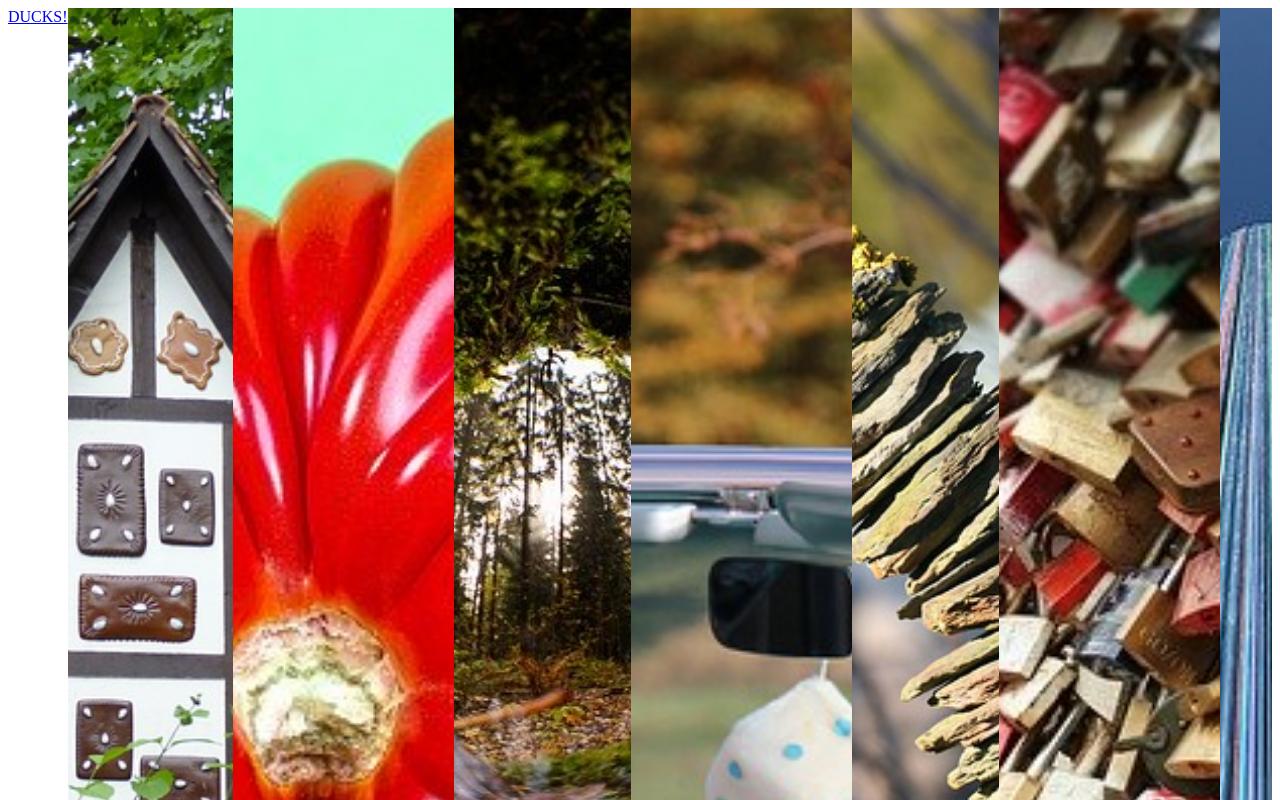
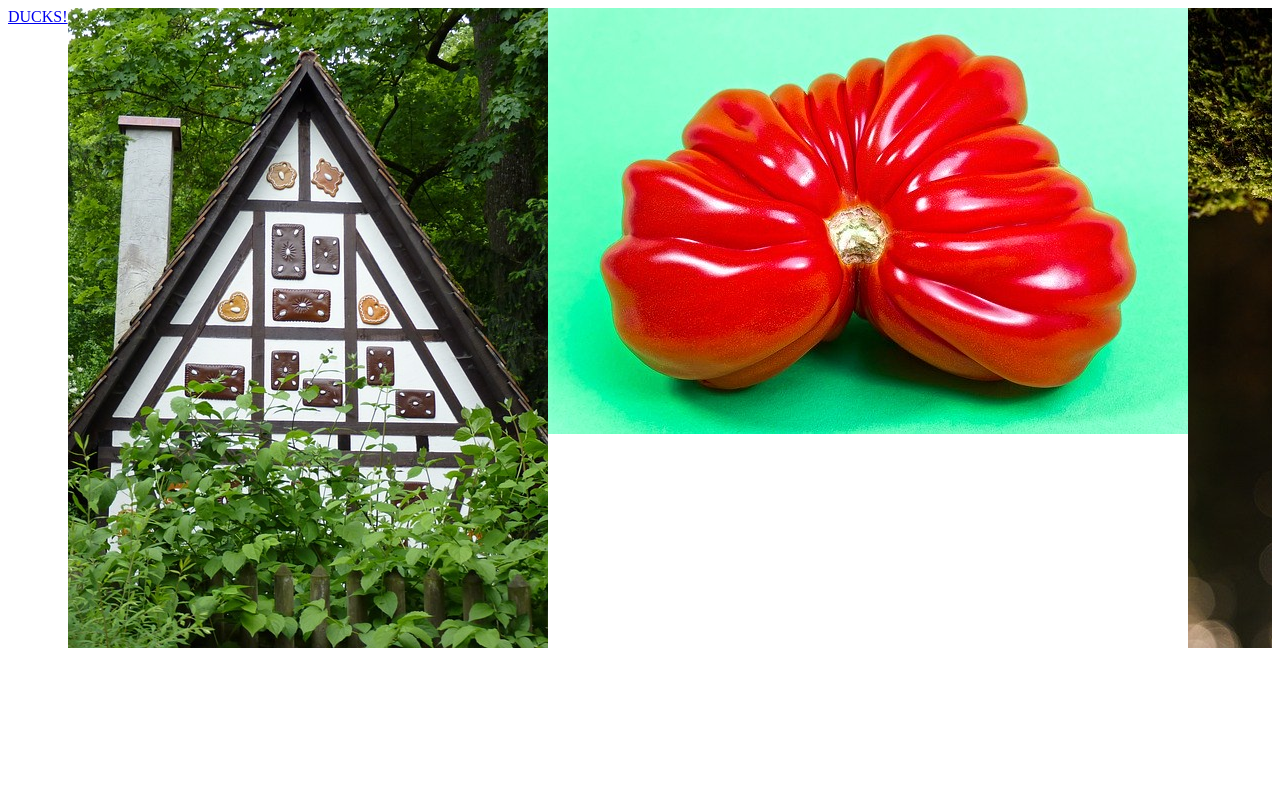
Before and after one commit to Szulerinio/gatsbyImage-safari-bug, a Gatsby site: page /ducks in a window 1280 px wide. Shown: the top 800 px of the page. Built offline with nearby package versions, Linux system fonts and the light colour scheme; Gatsby itself is replaced by a stand-in of ours.

Commit message:
make images bigger

```diff
--- a/src/pages/ducks.tsx
+++ b/src/pages/ducks.tsx
@@ -8,17 +8,32 @@ const IndexPage: React.FC<PageProps> = () => {
       allImageSharp {
         nodes {
           gatsbyImageData(quality: 100)
+          original {
+            height
+            width
+          }
         }
       }
     }
   `);
 
   const DucksImages = data.allImageSharp.nodes.map((duck) => {
-    return <GatsbyImage image={duck.gatsbyImageData} alt=""></GatsbyImage>;
+    return (
+      <div>
+        <GatsbyImage
+          style={{
+            width: duck.original!.width!,
+            height: duck.original!.height!,
+          }}
+          image={duck.gatsbyImageData}
+          alt=""
+        ></GatsbyImage>
+      </div>
+    );
   });
   return (
     <div style={{ overflow: "scroll" }}>
-      <div style={{ width: "5000px", display: "flex" }}>
+      <div style={{ display: "flex", flexWrap: "nowrap" }}>
         <Link to="/">DUCKS!</Link>
         {DucksImages}
       </div>
```
